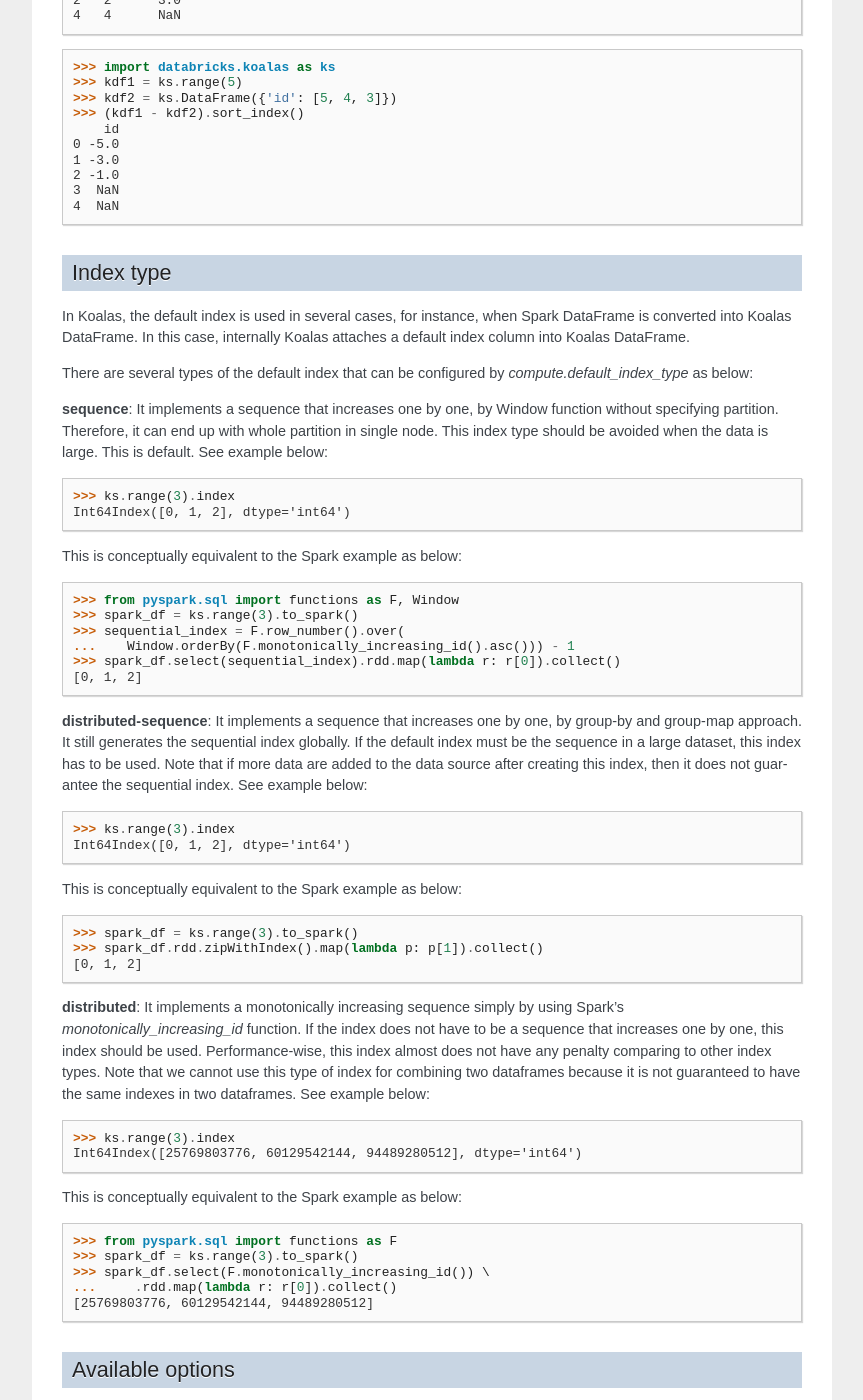
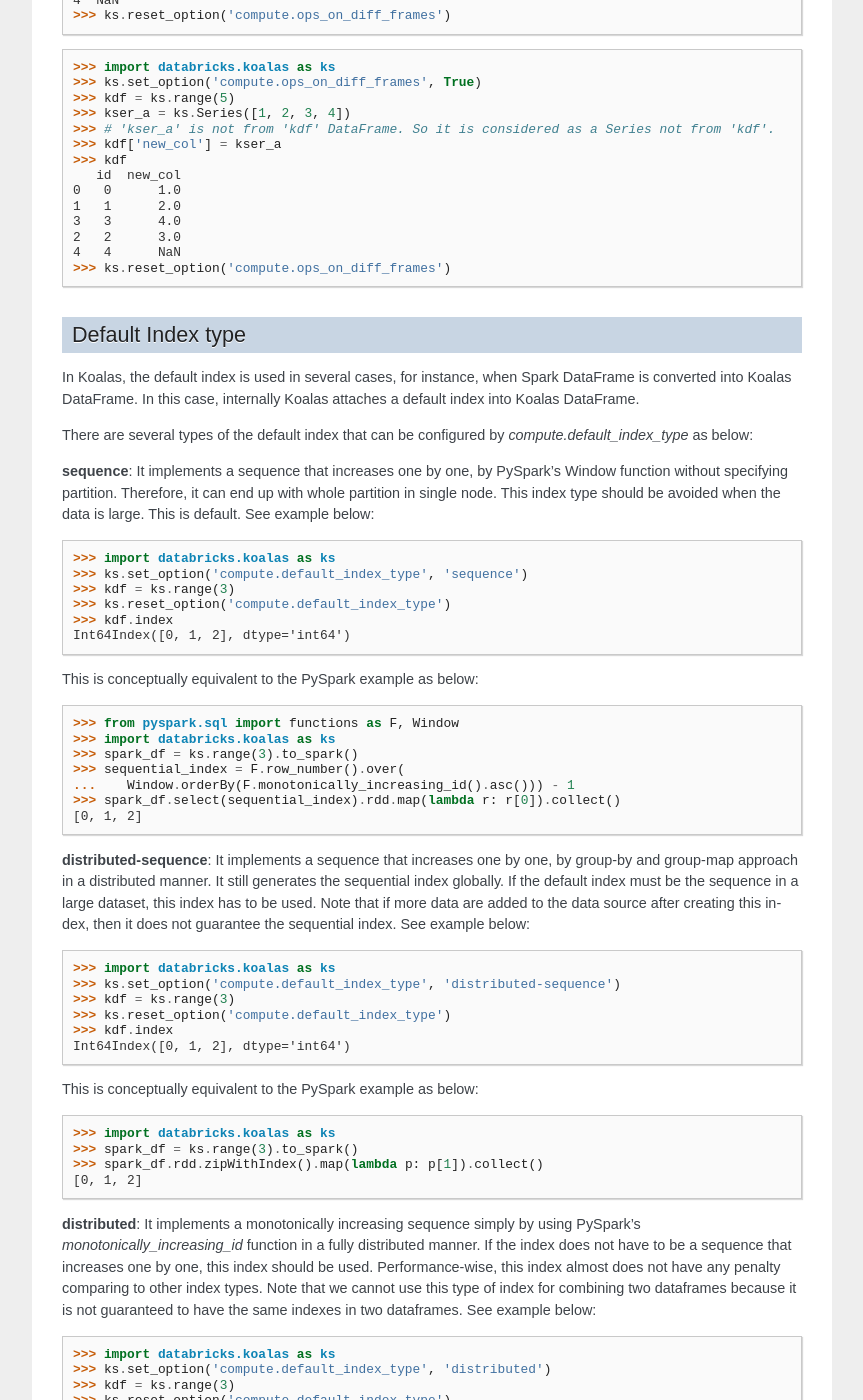
Before and after one commit to databricks/koalas, a Sphinx documentation site: the page built from docs/source/user_guide/options.rst, in a window 1280 px wide and 1400 px high, scrolled down 1405 px. Shown: the whole window, without its empty margins (238-1101 px from the left). Built offline with Sphinx 7.4.7, drawn with Linux system fonts in a browser that asks for light colours; pages that are not in the unit, such as notebooks, are missing from menus; the version number is read from the project's files by our own code; some of the changed text lies outside the part shown.

Commit message:
Cleanup and address comments

```diff
--- a/docs/source/user_guide/options.rst
+++ b/docs/source/user_guide/options.rst
@@ -1,6 +1,7 @@
 ====================
 Options and settings
 ====================
+.. currentmodule:: databricks.koalas
 
 Overview
 --------
@@ -75,6 +76,22 @@
 .. code-block:: python
 
     >>> import databricks.koalas as ks
+    >>> ks.set_option('compute.ops_on_diff_frames', True)
+    >>> kdf1 = ks.range(5)
+    >>> kdf2 = ks.DataFrame({'id': [5, 4, 3]})
+    >>> (kdf1 - kdf2).sort_index()
+        id
+    0 -5.0
+    1 -3.0
+    2 -1.0
+    3  NaN
+    4  NaN
+    >>> ks.reset_option('compute.ops_on_diff_frames')
+
+.. code-block:: python
+
+    >>> import databricks.koalas as ks
+    >>> ks.set_option('compute.ops_on_diff_frames', True)
     >>> kdf = ks.range(5)
     >>> kser_a = ks.Series([1, 2, 3, 4])
     >>> # 'kser_a' is not from 'kdf' DataFrame. So it is considered as a Series not from 'kdf'.
@@ -86,44 +103,37 @@
     3   3      4.0
     2   2      3.0
     4   4      NaN
-
-.. code-block:: python
-
-    >>> import databricks.koalas as ks
-    >>> kdf1 = ks.range(5)
-    >>> kdf2 = ks.DataFrame({'id': [5, 4, 3]})
-    >>> (kdf1 - kdf2).sort_index()
-        id
-    0 -5.0
-    1 -3.0
-    2 -1.0
-    3  NaN
-    4  NaN
+    >>> ks.reset_option('compute.ops_on_diff_frames')
 
 
-Index type
-----------
+Default Index type
+------------------
 
 In Koalas, the default index is used in several cases, for instance,
 when Spark DataFrame is converted into Koalas DataFrame. In this case, internally Koalas attaches a
-default index column into Koalas DataFrame.
+default index into Koalas DataFrame.
 
 There are several types of the default index that can be configured by `compute.default_index_type` as below:
 
-**sequence**: It implements a sequence that increases one by one, by Window function without
+**sequence**: It implements a sequence that increases one by one, by PySpark's Window function without
 specifying partition. Therefore, it can end up with whole partition in single node.
 This index type should be avoided when the data is large. This is default. See example below:
 
 .. code-block:: python
 
-    >>> ks.range(3).index  # doctest: +SKIP
+    >>> import databricks.koalas as ks
+    >>> ks.set_option('compute.default_index_type', 'sequence')
+    >>> kdf = ks.range(3)
+    >>> ks.reset_option('compute.default_index_type')
+    >>> kdf.index
     Int64Index([0, 1, 2], dtype='int64')
 
-This is conceptually equivalent to the Spark example as below:
+This is conceptually equivalent to the PySpark example as below:
 
 .. code-block:: python
 
     >>> from pyspark.sql import functions as F, Window
+    >>> import databricks.koalas as ks
     >>> spark_df = ks.range(3).to_spark()
     >>> sequential_index = F.row_number().over(
     ...    Window.orderBy(F.monotonically_increasing_id().asc())) - 1
@@ -131,7 +141,7 @@
     [0, 1, 2]
 
 **distributed-sequence**: It implements a sequence that increases one by one, by group-by and
-group-map approach. It still generates the sequential index globally.
+group-map approach in a distributed manner. It still generates the sequential index globally.
 If the default index must be the sequence in a large dataset, this
 index has to be used.
 Note that if more data are added to the data source after creating this index,
@@ -139,76 +149,86 @@
 
 .. code-block:: python
 
-    >>> ks.range(3).index  # doctest: +SKIP
+    >>> import databricks.koalas as ks
+    >>> ks.set_option('compute.default_index_type', 'distributed-sequence')
+    >>> kdf = ks.range(3)
+    >>> ks.reset_option('compute.default_index_type')
+    >>> kdf.index
     Int64Index([0, 1, 2], dtype='int64')
 
-This is conceptually equivalent to the Spark example as below:
+This is conceptually equivalent to the PySpark example as below:
 
 .. code-block:: python
 
+    >>> import databricks.koalas as ks
     >>> spark_df = ks.range(3).to_spark()
     >>> spark_df.rdd.zipWithIndex().map(lambda p: p[1]).collect()
     [0, 1, 2]
 
 **distributed**: It implements a monotonically increasing sequence simply by using
-Spark's `monotonically_increasing_id` function. If the index does not have to be
-a sequence that increases one by one, this index should be used.
-Performance-wise, this index almost does not have any penalty comparing to
-other index types. Note that we cannot use this type of index for combining
-two dataframes because it is not guaranteed to have the same indexes in two
-dataframes. See example below:
+PySpark's `monotonically_increasing_id` function in a fully distributed manner.
+If the index does not have to be a sequence that increases one by one, this index
+should be used. Performance-wise, this index almost does not have any penalty
+comparing to other index types. Note that we cannot use this type of index for
+combining two dataframes because it is not guaranteed to have the same indexes in
+two dataframes. See example below:
 
 .. code-block:: python
 
-    >>> ks.range(3).index  # doctest: +SKIP
+    >>> import databricks.koalas as ks
+    >>> ks.set_option('compute.default_index_type', 'distributed')
+    >>> kdf = ks.range(3)
+    >>> ks.reset_option('compute.default_index_type')
+    >>> kdf.index
     Int64Index([25769803776, 60129542144, 94489280512], dtype='int64')
 
-This is conceptually equivalent to the Spark example as below:
+This is conceptually equivalent to the PySpark example as below:
 
 .. code-block:: python
 
     >>> from pyspark.sql import functions as F
+    >>> import databricks.koalas as ks
     >>> spark_df = ks.range(3).to_spark()
     >>> spark_df.select(F.monotonically_increasing_id()) \
-    ...     .rdd.map(lambda r: r[0]).collect()  # doctest: +SKIP
+    ...     .rdd.map(lambda r: r[0]).collect()
     [25769803776, 60129542144, 94489280512]
 
 
 Available options
 -----------------
 
-================================= =========== ======================================================
-Option                            Default     Description
-================================= =========== ======================================================
-display.max_rows                  1000        This sets the maximum number of rows koalas should
-                                              output when printing out various output. For example,
-                                              this value determines the number of rows to be shown
-                                              at the repr() in a dataframe. Set `None` to unlimit
-                                              the input length. Default is 1000.
-compute.max_rows                  1000        'compute.max_rows' sets the limit of the current
-                                              DataFrame. Set `None` to unlimit the input length.
-                                              When the limit is set, it is executed by the shortcut
-                                              by collecting the data into driver side, and then
-                                              using pandas API. If the limit is unset, the operation
-                                              is executed by PySpark. Default is 1000.
-compute.shortcut_limit            1000        'compute.shortcut_limit' sets the limit for a
-                                              shortcut.It computes specified number of rows and use
-                                              its schema. When the dataframe length is larger than
-                                              this limit, Koalas uses PySpark to compute.
-compute.ops_on_diff_frames        False       This determines whether or not to operate between two
-                                              different dataframes. For example, 'combine_frames'
-                                              function internally performs a join operation which
-                                              can be expensive in general. So, if
-                                              `compute.ops_on_diff_frames` variable is not True,
-                                              that method throws an exception.
-compute.default_index_type        sequence    This sets the default index type: sequence,
-                                              distributed and distributed-sequence.
-plotting.max_rows                 1000        'plotting.max_rows' sets the visual limit on top-n-
-                                              based plots such as `plot.bar` and `plot.pie`. If it
-                                              is set to 1000, the first 1000 data points will be
-                                              used for plotting. Default is 1000.
-plotting.sample_ratio             None        'plotting.sample_ratio' sets the proportion of data
-                                              that will be plotted for sample-based plots such as
-                                              `plot.line` and `plot.area`. This option defaults to
-                                              'plotting.max_rows' option.
-================================= =========== ======================================================
+=============================== ============== =====================================================
+Option                          Default        Description
+=============================== ============== =====================================================
+display.max_rows                1000           This sets the maximum number of rows koalas should
+                                               output when printing out various output. For example,
+                                               this value determines the number of rows to be shown
+                                               at the repr() in a dataframe. Set `None` to unlimit
+                                               the input length. Default is 1000.
+compute.max_rows                1000           'compute.max_rows' sets the limit of the current
+                                               DataFrame. Set `None` to unlimit the input length.
+                                               When the limit is set, it is executed by the shortcut
+                                               by collecting the data into driver side, and then
+                                               using pandas API. If the limit is unset, the
+                                               operation is executed by PySpark. Default is 1000.
+compute.shortcut_limit          1000           'compute.shortcut_limit' sets the limit for a
+                                               shortcut. It computes specified number of rows and
+                                               use its schema. When the dataframe length is larger
+                                               than this limit, Koalas uses PySpark to compute.
+compute.ops_on_diff_frames      False          This determines whether or not to operate between two
+                                               different dataframes. For example, 'combine_frames'
+                                               function internally performs a join operation which
+                                               can be expensive in general. So, if
+                                               `compute.ops_on_diff_frames` variable is not True,
+                                               that method throws an exception.
+compute.default_index_type      'sequence'     This sets the default index type: sequence,
+                                               distributed and distributed-sequence.
+plotting.max_rows               1000           'plotting.max_rows' sets the visual limit on top-n-
+                                               based plots such as `plot.bar` and `plot.pie`. If it
+                                               is set to 1000, the first 1000 data points will be
+                                               used for plotting. Default is 1000.
+plotting.sample_ratio           None           'plotting.sample_ratio' sets the proportion of data
+                                               that will be plotted for sample-based plots such as
+                                               `plot.line` and `plot.area`. This option defaults to
+                                               'plotting.max_rows' option.
+=============================== ============== =====================================================
```
Also changed, not shown: other parts of docs/source/user_guide/options.rst (+3 -3 lines), 1 other file.
